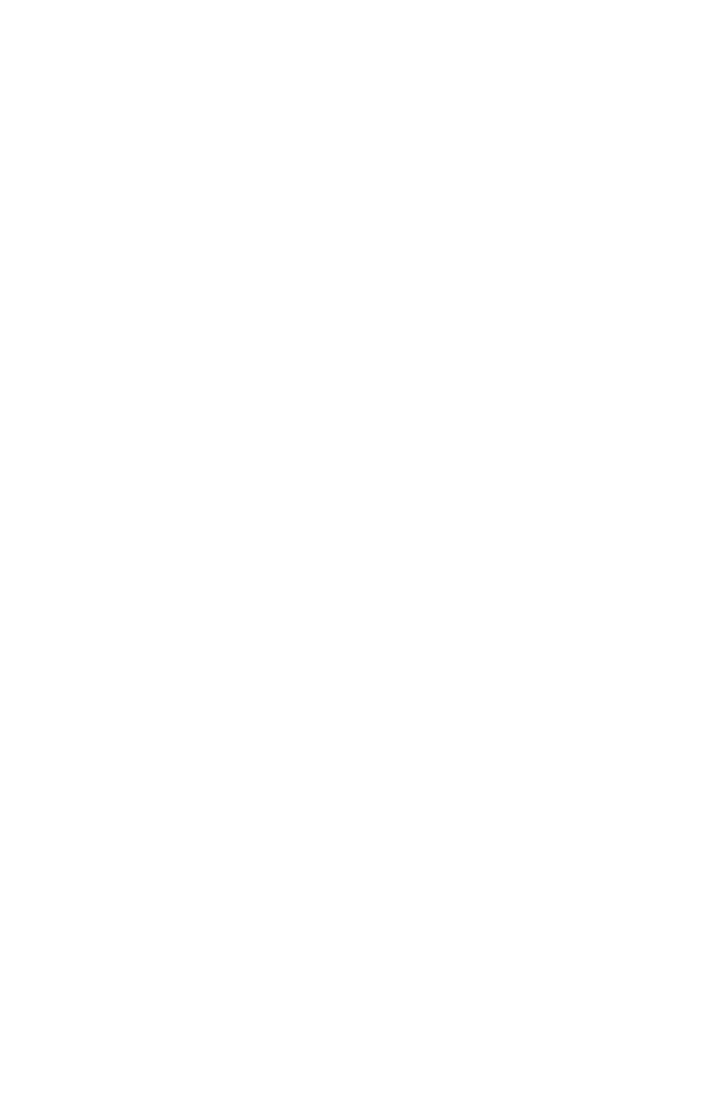
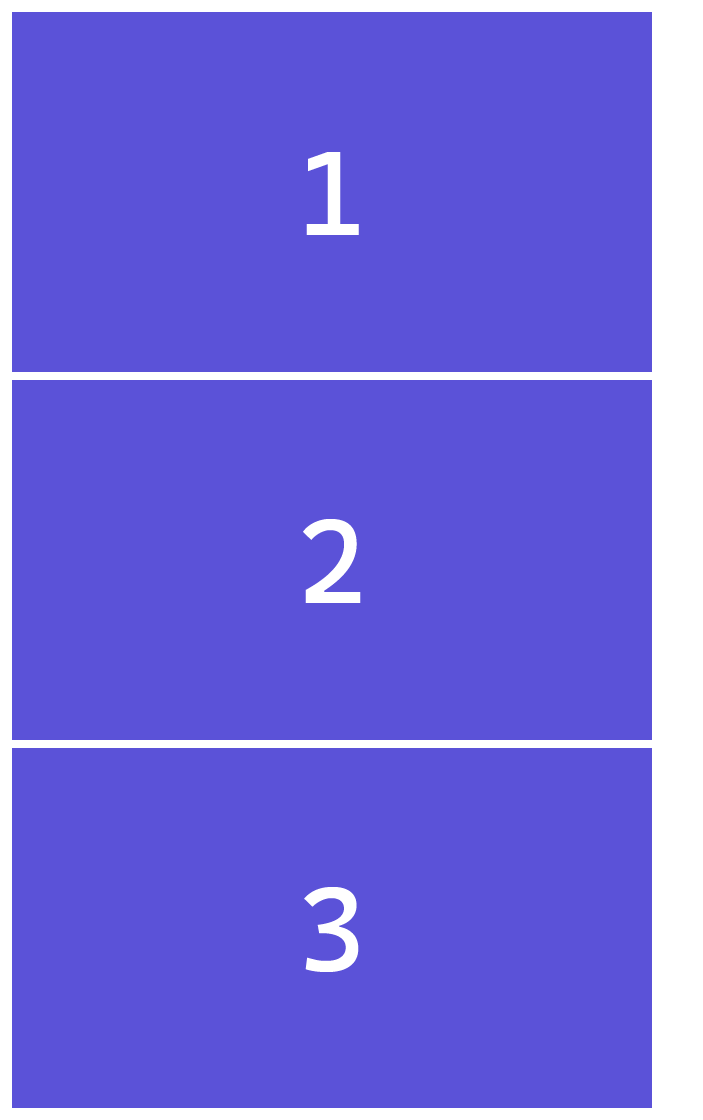
Before and after one commit to richardimaoka/tutorial-carousel-html, a plain HTML site: page index.html in a window 1280 px wide. Shown: the whole page, without its empty margins (0-703 px from the left). Before the commit the page ends 800 px from the top, so only its background shows below. Drawn offline with Linux system fonts and the light colour scheme.

Commit message:
add images

```diff
--- a/index.html
+++ b/index.html
@@ -6,5 +6,41 @@
     <meta name="viewport" content="width=device-width, initial-scale=1.0" />
     <title>Carousel HTML</title>
   </head>
-  <body></body>
+  <style>
+    .carousel-item {
+      padding: 4px;
+    }
+
+    .carousel-image {
+      vertical-align: middle;
+    }
+  </style>
+  <body>
+    <div>
+      <div class="carousel-item">
+        <img
+          class="carousel-image"
+          width="640px"
+          height="360px"
+          src="./images/1.png"
+        />
+      </div>
+      <div class="carousel-item">
+        <img
+          class="carousel-image"
+          width="640px"
+          height="360px"
+          src="./images/2.png"
+        />
+      </div>
+      <div class="carousel-item">
+        <img
+          class="carousel-image"
+          width="640px"
+          height="360px"
+          src="./images/3.png"
+        />
+      </div>
+    </div>
+  </body>
 </html>
```
Also changed, not shown: images/1.png (added), images/2.png (added), images/3.png (added).
